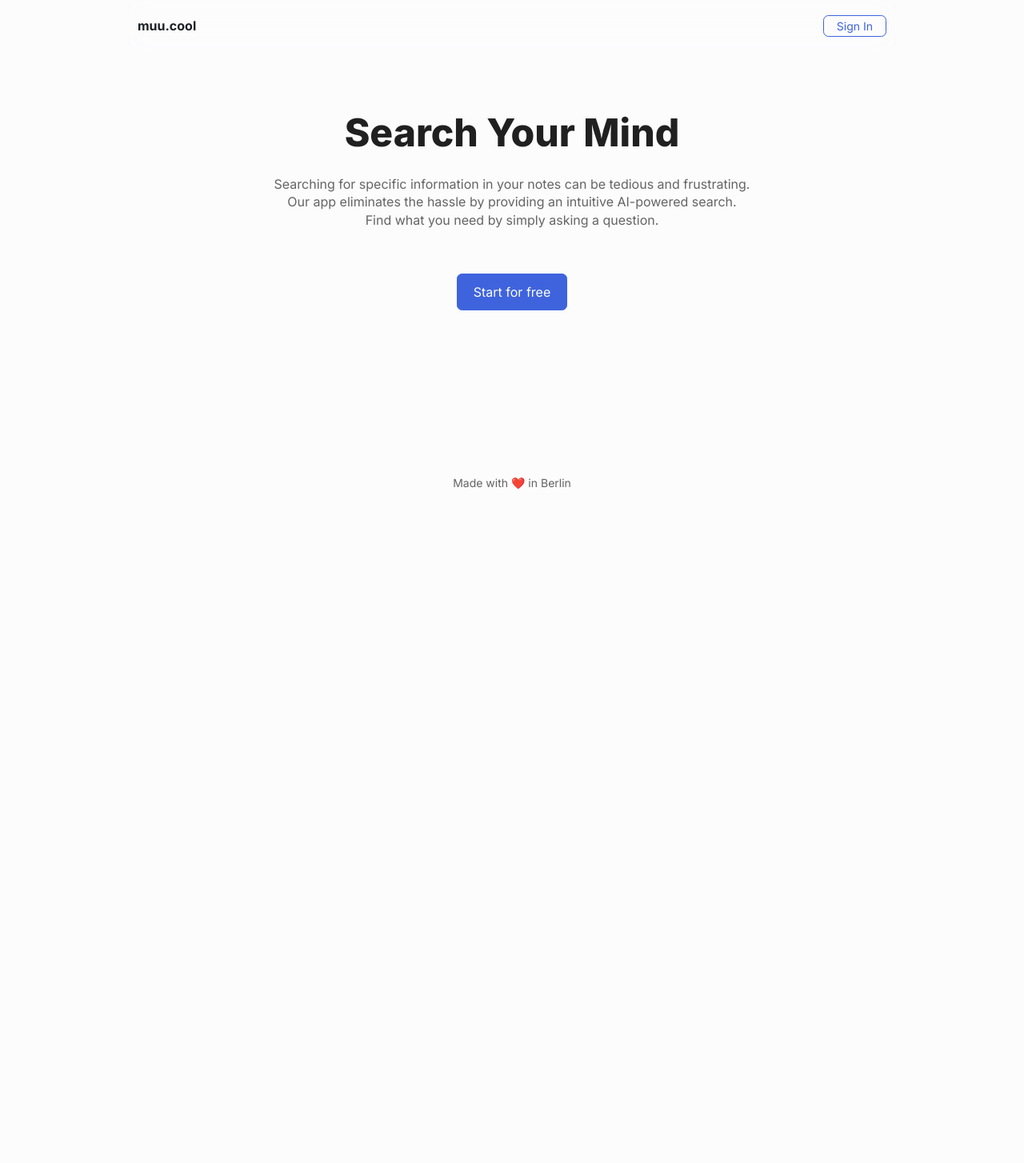
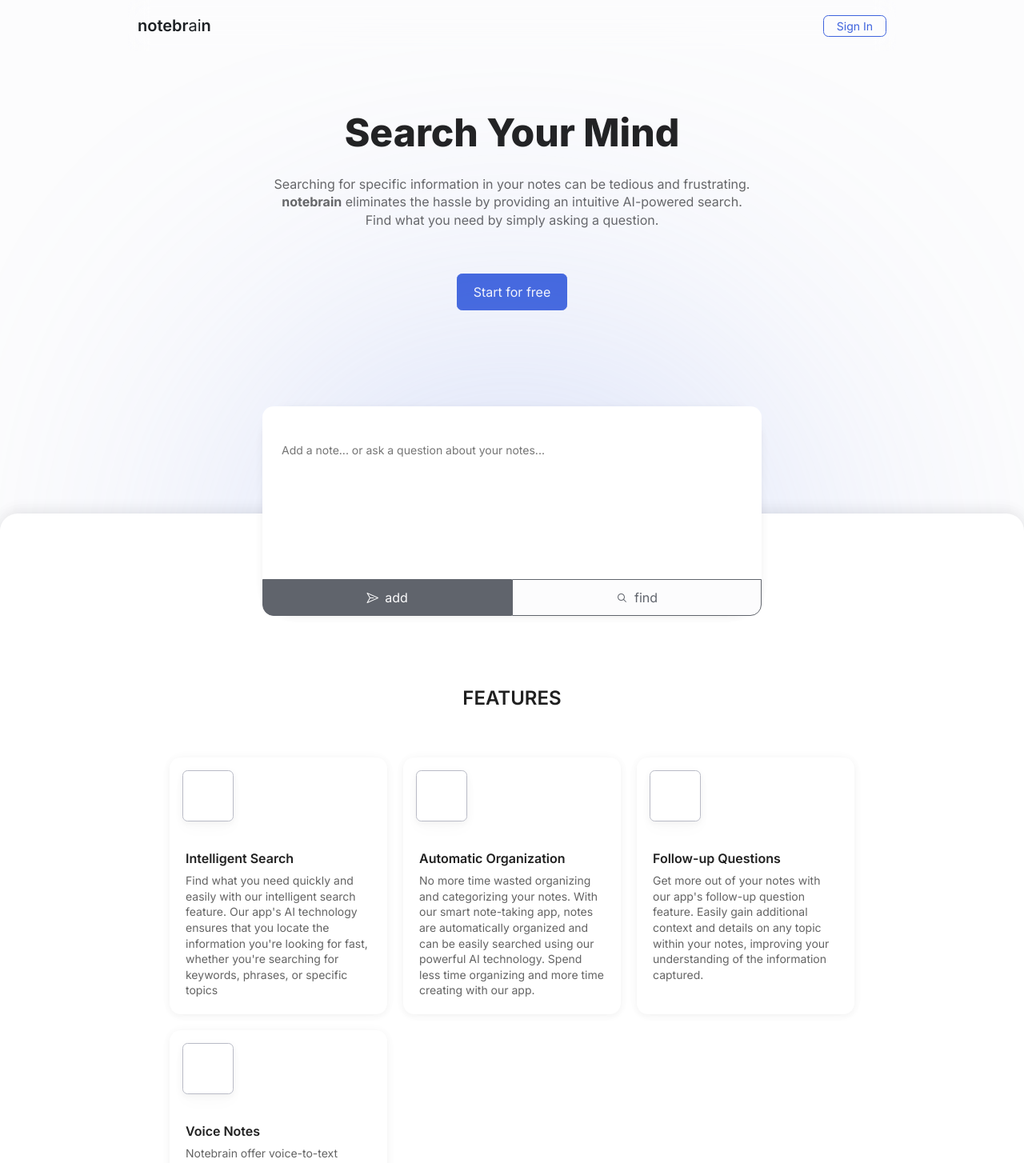
Before and after one commit to willi-nuechterlein/notebrain-ai, a Next.js app: page / in a window 1280 px wide. Shown: the top 1454 px of the page at 80% size. Before the commit the page ends 800 px from the top, so only its background shows below. Built offline with nearby package versions, Linux system fonts and the light colour scheme; no server answers.

Commit message:
features section

```diff
--- a/components/atoms/RecorderControls/index.tsx
+++ b/components/atoms/NoteInput/index.tsx
@@ -1,8 +1,7 @@
 import * as Yup from 'yup'
 import { useFormik } from 'formik'
 import { useAtom } from 'jotai'
-import { useEffect, useState } from 'react'
-import { keyframes } from 'stitches.config'
+import { useEffect } from 'react'
 
 import { Box } from 'components/atoms/Box'
 import Button from 'components/atoms/Button'
@@ -14,30 +13,25 @@ import {
   getSetIsInputLoadingAtom,
   SpeakerType
 } from 'lib/jotai/text'
-import { RecorderControlsProps } from 'lib/types/recorder'
 import { toast } from 'react-hot-toast'
-import {
-  CircleIcon,
-  MagnifyingGlassIcon,
-  PaperPlaneIcon
-} from '@radix-ui/react-icons'
+import { MagnifyingGlassIcon, PaperPlaneIcon } from '@radix-ui/react-icons'
 import LoadingSpinner from 'components/atoms/LoadingSpinner'
 import { useSWRConfig } from 'swr'
 
-const pulsate = keyframes({
-  '0%': {
-    transform: 'scale(1)',
-    opacity: 1
-  },
-  '50%': {
-    transform: 'scale(1.2)',
-    opacity: 0.5
-  },
-  '100%': {
-    transform: 'scale(1)',
-    opacity: 1
-  }
-})
+// const pulsate = keyframes({
+//   '0%': {
+//     transform: 'scale(1)',
+//     opacity: 1
+//   },
+//   '50%': {
+//     transform: 'scale(1.2)',
+//     opacity: 0.5
+//   },
+//   '100%': {
+//     transform: 'scale(1)',
+//     opacity: 1
+//   }
+// })
 
 const talk = async (text: string, isQuestion?: boolean) => {
   const res = await fetch(`/api/talk${isQuestion ? '?isQ=true' : ''}`, {
@@ -60,15 +54,18 @@ const talk = async (text: string, isQuestion?: boolean) => {
 interface NoteFormProps {
   text: string
 }
-export default function RecorderControls({
-  recorderState,
-  handlers
-}: RecorderControlsProps) {
-  const { recordingSeconds } = recorderState
-  const { startRecording, saveRecording } = handlers
+
+export type NoteInputProps = {
+  isDemo?: boolean
+}
+export default function NoteInput({ isDemo }: NoteInputProps) {
+  // const { recorderState, ...handlers }: UseRecorder = useRecorder()
+
+  // const { recordingSeconds } = recorderState
+  // const { startRecording, saveRecording } = handlers
+  // const [isListening, setIsListening] = useState<boolean>(false)
+  const [, setDialog] = useAtom(getSetDialogAtom)
   const { mutate } = useSWRConfig()
-  const [isListening, setIsListening] = useState<boolean>(false)
-  const [, setDialog] = useAtom(getSetDialogAtom)
   const [inputText] = useAtom(getSetInputTextAtom)
   const [isInputLoading, setIsInputLoading] = useAtom(getSetIsInputLoadingAtom)
 
@@ -144,11 +141,10 @@ export default function RecorderControls({
         alignItems: 'flex-start',
         width: '100%',
         backgroundColor: '$white',
-        borderRadius: '$mediumRadius',
+        borderRadius: '$largeRadius',
         boxShadow: '$tileShadow',
-        marginTop: '10rem',
-        marginBottom: '$5',
-        position: 'relative'
+        position: 'relative',
+        zIndex: 2
       }}
     >
       {isInputLoading ? (
@@ -196,6 +192,7 @@ export default function RecorderControls({
           }}
         >
           <Button
+            disabled={isDemo}
             color="secondary"
             css={{
               width: '100%',
@@ -215,6 +212,7 @@ export default function RecorderControls({
             </Box>
           </Button>
           <Button
+            disabled={isDemo}
             color="secondary"
             outlined
             css={{
@@ -237,7 +235,7 @@ export default function RecorderControls({
           </Button>
         </Box>
       </form>
-      <Box
+      {/* <Box
         css={{
           position: 'absolute',
           top: '2%',
@@ -301,22 +299,7 @@ export default function RecorderControls({
             </Box>
           </Button>
         )}
-        {/* {isListening && (
-          <Button
-            outlined
-            css={{
-              marginLeft: '1rem',
-              width: '1rem'
-            }}
-            onClick={() => {
-              setIsListening(false)
-              cancelRecording()
-            }}
-          >
-            <Cross2Icon color="primary" />
-          </Button>
-        )} */}
-      </Box>
+      </Box> */}
 
       {/* <Button
         onClick={() => {
--- /dev/null
+++ b/components/molecules/FeaturesTile/index.tsx
@@ -0,0 +1,42 @@
+import { Box } from 'components/atoms/Box'
+import { Paragraph } from 'components/atoms/Paragraph'
+import { TileContainer } from 'components/atoms/TileContainer'
+import TileTextContainer from 'components/atoms/TileTextContainer'
+import { Title } from 'components/atoms/Title'
+
+interface FeaturesTileProps {
+  title: string
+  text: string
+}
+const FeaturesTile = ({ title, text }: FeaturesTileProps) => {
+  return (
+    <TileContainer>
+      <Box
+        css={{
+          width: '100%',
+          position: 'relative'
+        }}
+      >
+        <Box
+          css={{
+            width: '4rem',
+            height: '4rem',
+            border: '1px solid $secondary5',
+            borderRadius: '$smallRadius',
+            margin: '1rem',
+            boxShadow: '$sectionShadowBottom'
+          }}
+        />
+      </Box>
+
+      <TileTextContainer>
+        <Title as="h2" variant="secondary">
+          {title}
+        </Title>
+        <Paragraph>{text}</Paragraph>
+      </TileTextContainer>
+    </TileContainer>
+  )
+}
+
+export default FeaturesTile
--- a/components/molecules/Nav/index.tsx
+++ b/components/molecules/Nav/index.tsx
@@ -14,18 +14,27 @@ const Nav = () => (
       padding: '$3',
       position: 'fixed',
       backdropFilter: 'blur(12px)',
-      zIndex: 1,
+      zIndex: 10,
       height: '4rem'
     }}
   >
     <Typography
       css={{
-        fontSize: '$6',
-        fontWeight: 'bolder',
+        fontSize: '$7',
+        fontWeight: 600,
         color: '$secondary1'
       }}
     >
-      muu.cool
+      notebr
+      <Box
+        as="span"
+        css={{
+          fontWeight: 400
+        }}
+      >
+        ai
+      </Box>
+      n
     </Typography>
 
     <Box>
--- /dev/null
+++ b/components/organismns/FeaturesSection/index.tsx
@@ -0,0 +1,69 @@
+import { Box } from 'components/atoms/Box'
+import SectionTitle from 'components/atoms/SectionTitle'
+
+import { FEATURES_SECTION } from 'lib/consts/sections'
+import FeaturesTile from 'components/molecules/FeaturesTile'
+
+const FeaturesSection = () => (
+  <Box
+    id={`${FEATURES_SECTION}`}
+    css={{
+      width: '100%',
+      height: '100%',
+      display: 'flex',
+      flexDirection: 'column',
+      alignItems: 'center',
+      backgroundColor: '$white',
+      borderRadius: '$mainRadius',
+      boxShadow: '$sectionShadow',
+      paddingY: 60,
+      paddingTop: '10rem',
+      zIndex: 1
+    }}
+  >
+    <SectionTitle>{FEATURES_SECTION}</SectionTitle>
+    <Box
+      css={{
+        width: '100%',
+        padding: '$5',
+        display: 'grid',
+        columnCount: 2,
+        gridTemplateColumns: 'repeat(1, 1fr)',
+        gridGap: '$5',
+        marginY: '$5',
+        '@md': {
+          gridTemplateColumns: 'repeat(2, 1fr)'
+        },
+        '@lg': {
+          width: '70%',
+          maxWidth: '70rem'
+        },
+        '@xl': {
+          gridTemplateColumns: 'repeat(3, 1fr)'
+        }
+      }}
+    >
+      <FeaturesTile
+        title=" Intelligent Search"
+        text="Find what you need quickly and easily with our intelligent search
+        feature. Our app's AI technology ensures that you locate the
+        information you're looking for fast, whether you're
+        searching for keywords, phrases, or specific topics"
+      />
+      <FeaturesTile
+        title="Automatic Organization"
+        text="No more time wasted organizing and categorizing your notes. With our smart note-taking app, notes are automatically organized and can be easily searched using our powerful AI technology. Spend less time organizing and more time creating with our app."
+      />
+      <FeaturesTile
+        title="Follow-up Questions"
+        text="Get more out of your notes with our app's follow-up question feature. Easily gain additional context and details on any topic within your notes, improving your understanding of the information captured."
+      />
+      <FeaturesTile
+        title="Voice Notes"
+        text="Notebrain offer voice-to-text capabilities, allowing you to capture your thoughts and ideas quickly and easily. No more typing or writing notes by hand - just speak into your device and let our app do the rest"
+      />
+    </Box>
+  </Box>
+)
+
+export default FeaturesSection
--- a/lib/consts/sections.ts
+++ b/lib/consts/sections.ts
@@ -1,4 +1 @@
-export const FIRST_SECTION = 'services'
-export const SECOND_SECTION = 'projects'
-export const THIRD_SECTION = 'pricing'
-export const FOURTH_SECTION = 'editor'
+export const FEATURES_SECTION = 'features'
--- a/pages/index.tsx
+++ b/pages/index.tsx
@@ -1,7 +1,9 @@
 import { Box } from 'components/atoms/Box'
 import Button from 'components/atoms/Button'
+import NoteInput from 'components/atoms/NoteInput'
 import { Paragraph } from 'components/atoms/Paragraph'
 import { Title } from 'components/atoms/Title'
+import FeaturesSection from 'components/organismns/FeaturesSection'
 import Link from 'next/link'
 
 export default function Home() {
@@ -58,14 +60,54 @@ export default function Home() {
           frustrating.
         </span>
         <span>
-          Our app eliminates the hassle by providing an intuitive AI-powered
-          search.
+          <Box
+            as="span"
+            css={{
+              fontWeight: 700,
+              display: 'inline !important'
+            }}
+          >
+            notebrain
+          </Box>{' '}
+          eliminates the hassle by providing an intuitive AI-powered search.
         </span>
         <span>Find what you need by simply asking a question.</span>
       </Paragraph>
       <Link href={`/app`}>
-        <Button>Start for free</Button>
+        <Button
+          css={{
+            zIndex: 10
+          }}
+        >
+          Start for free
+        </Button>
       </Link>
+      <Box
+        css={{
+          width: '100%',
+          maxWidth: '40rem',
+          paddingX: '$2',
+          marginTop: '7rem',
+          marginBottom: '-8rem',
+          position: 'relative'
+        }}
+      >
+        <Box
+          css={{
+            width: '39rem',
+            height: '38rem',
+            borderRadius: '100%',
+            backgroundColor: '$primary8',
+            position: 'absolute',
+            filter: 'blur(180px)',
+            opacity: 0.4,
+            marginTop: '-5rem',
+            zindex: -10
+          }}
+        />
+        <NoteInput isDemo />
+      </Box>
+      <FeaturesSection />
     </Box>
   )
 }
--- a/stitches.config.ts
+++ b/stitches.config.ts
@@ -127,7 +127,7 @@ export const {
         '0px 0px 20px 0 rgba(0,0,0,0.02),0px 2px 10px 0 rgba(0,0,0,0.05)',
       noteShadow: '0 0 5px 0 rgba(0,0,0,0.04)',
       sectionShadow:
-        '0px -10px 20px 0 rgba(0,0,0,0.02),0px -2px 10px 0 rgba(0,0,0,0.05),0px 10px 20px 0 rgba(0,0,0,0.02),0px 2px 10px 0 rgba(0,0,0,0.05)',
+        '0px -10px 20px 0 rgba(0,0,0,0.02),0px -2px 20px 0 rgba(0,0,0,0.05),0px 10px 20px 0 rgba(0,0,0,0.02),0px 2px 20px 0 rgba(0,0,0,0.05)',
       sectionShadowBottom:
         '0px 10px 20px 0 rgba(0,0,0,0.02),0px 2px 10px 0 rgba(0,0,0,0.05)'
     }
```
Also changed, not shown: lib/types/recorder.ts (+0 -9 lines), pages/app.tsx (+2 -6 lines).
